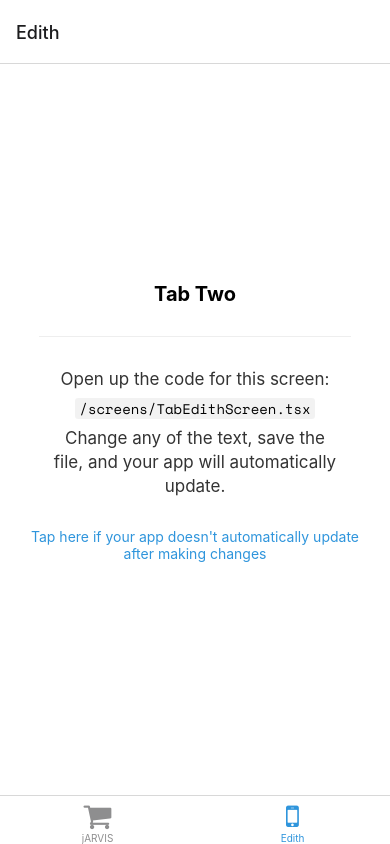
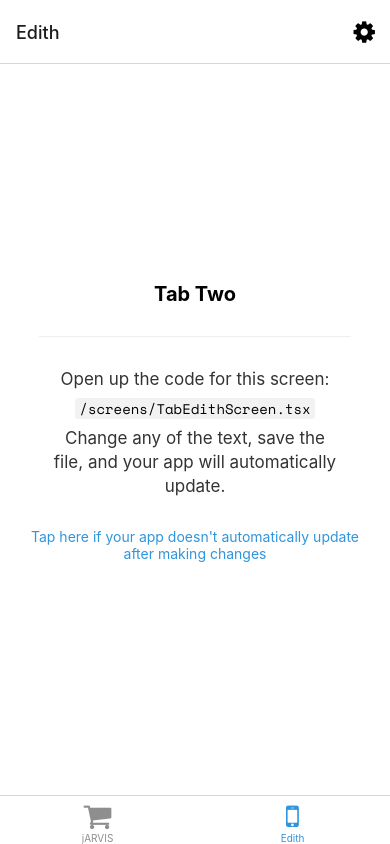
Before and after one commit to corka149/edith3, a React Native app: screen /TabTwo in a window 390 px wide. Built offline with nearby package versions, Linux system fonts and the light colour scheme; what expo-linking would draw is missing.

Commit message:
Moved modal to Edith Tab

```diff
--- a/navigation/index.tsx
+++ b/navigation/index.tsx
@@ -65,9 +65,17 @@ function BottomTabNavigator() {
       <BottomTab.Screen
         name="TabOne"
         component={TabJarvisScreen}
-        options={({ navigation }: RootTabScreenProps<'TabOne'>) => ({
+        options={{
           title: 'jARVIS',
           tabBarIcon: ({ color }) => <TabBarIcon name="shopping-cart" color={color} />,
+        }}
+      />
+      <BottomTab.Screen
+        name="TabTwo"
+        component={TabEdithScreen}
+        options={({ navigation }: RootTabScreenProps<'TabTwo'>) => ({
+            title: 'Edith',
+            tabBarIcon: ({ color }) => <TabBarIcon name="mobile" color={color} />,
             headerRight: () => (
                 <Pressable
                     onPress={() => navigation.navigate('Modal')}
@@ -75,7 +83,7 @@ function BottomTabNavigator() {
                         opacity: pressed ? 0.5 : 1,
                     })}>
                     <FontAwesome
-                name="info-circle"
+                        name="gear"
                         size={25}
                         color={Colors[colorScheme].text}
                         style={{ marginRight: 15 }}
@@ -83,14 +91,6 @@ function BottomTabNavigator() {
                 </Pressable>
             ),
         })}
-      />
-      <BottomTab.Screen
-        name="TabTwo"
-        component={TabEdithScreen}
-        options={{
-          title: 'Edith',
-          tabBarIcon: ({ color }) => <TabBarIcon name="mobile" color={color} />,
-        }}
       />
     </BottomTab.Navigator>
   );
--- a/screens/TabEdithScreen.tsx
+++ b/screens/TabEdithScreen.tsx
@@ -1,4 +1,5 @@
 import { StyleSheet } from 'react-native';
+import { Button } from 'react-native-paper';
 
 import EditScreenInfo from '../components/EditScreenInfo';
 import { Text, View } from '../components/Themed';
```
Lines whose indentation alone changed are shown as unchanged.
